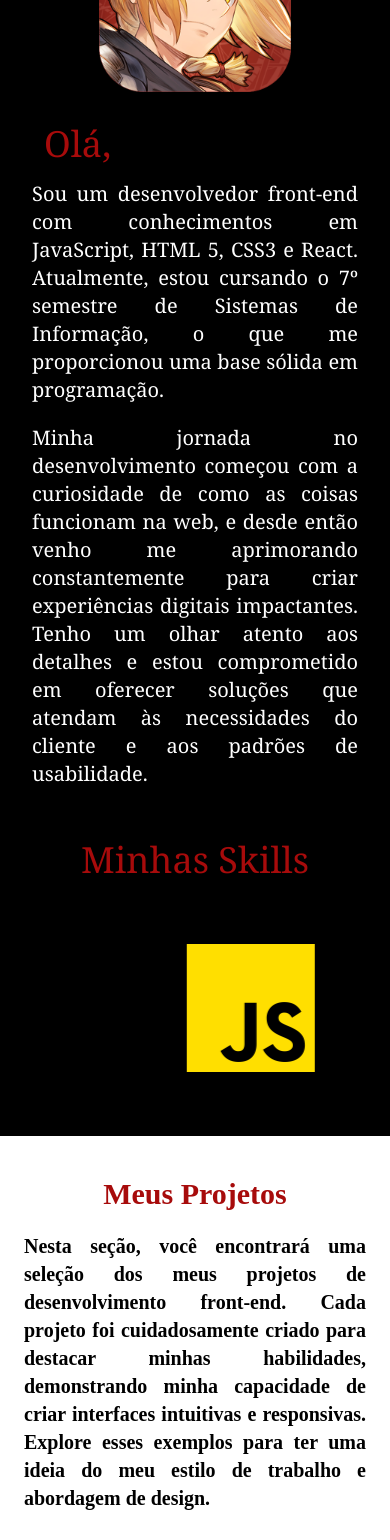
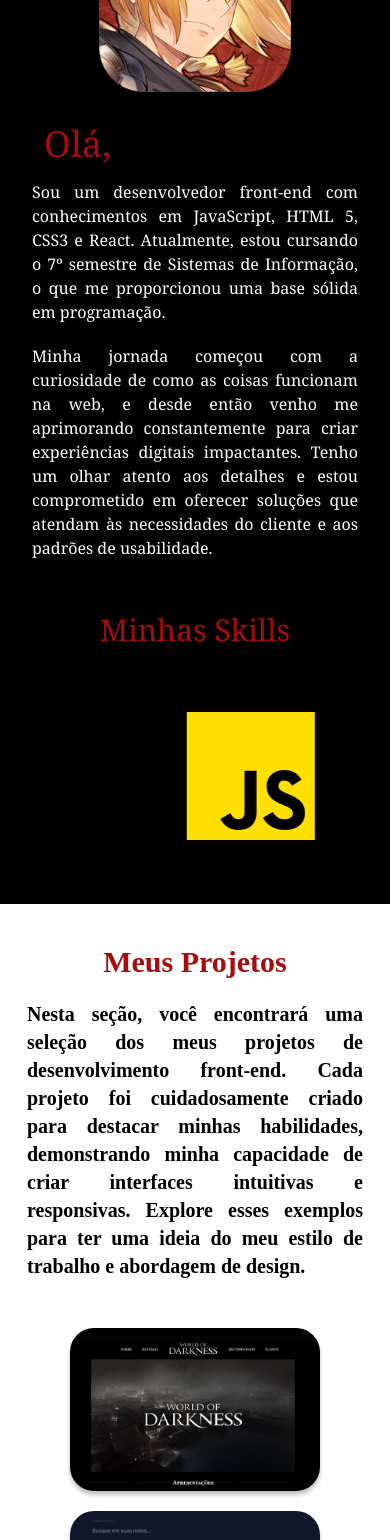
Before and after one commit to WillianBatista19/fmbportifolio, a React (Vite) app: page / in a window 390 px wide. Shown: the part 920-2460 px from the top of the page. Built offline with nearby package versions, Linux system fonts and the light colour scheme.

Commit message:
text
att fonte e texto

```diff
--- a/src/components/Home/about/About.tsx
+++ b/src/components/Home/about/About.tsx
@@ -18,19 +18,19 @@ function about() {
                     <img className='w-48 md:w-60 lg:w-80' src={Ed2} alt="Ed" />
                 </div>
 
-                <div className='m-8 md:mx-20 md:my-0 lg:mx-5 xl:max-w-[547px] text-justify'>
-                    <p className='text-white mb-5 font-staubach text-xl md:text-2xl'>
+                <div className='m-8 md:mx-20 md:my-0 lg:mx-5 max-w-sm md:max-w-md xl:max-w-[547px] text-justify'>
+                    <p className='text-white mb-5 font-staubach text-base md:text-2xl'>
                          <span className='text-primary-200 block text-4xl mb-4 pl-3'>Olá,</span> Sou um desenvolvedor front-end com conhecimentos em JavaScript, HTML 5, CSS3 e React. Atualmente, estou cursando o 7º semestre de Sistemas de Informação, o que me proporcionou uma base sólida em programação.
                     </p>
 
-                    <p className='text-white mb-5 font-staubach text-xl md:text-2xl'>
-                        Minha jornada no desenvolvimento começou com a curiosidade de como as coisas funcionam na web, e desde então venho me aprimorando constantemente para criar experiências digitais impactantes. Tenho um olhar atento aos detalhes e estou comprometido em oferecer soluções que atendam às necessidades do cliente e aos padrões de usabilidade.
+                    <p className='text-white mb-5 font-staubach text-base md:text-2xl'>
+                        Minha jornada começou com a curiosidade de como as coisas funcionam na web, e desde então venho me aprimorando constantemente para criar experiências digitais impactantes. Tenho um olhar atento aos detalhes e estou comprometido em oferecer soluções que atendam às necessidades do cliente e aos padrões de usabilidade.
                     </p>
                 </div>
             </div>
             <div className='grid grid-cols-1 w-full justify-center gap-y-16 xl:gap-y-20'>
 
-                <h1 className='flex justify-center text-4xl font-staubach lg:mt-20 text-primary-200'>Minhas Skills</h1>
+                <h1 className='flex justify-center text-3xl sm:text-4xl font-staubach lg:mt-20 text-primary-200'>Minhas Skills</h1>
 
                 <Carousel opts={{loop: true,}} plugins={[ Autoplay({ delay: 2000,}),]} className='flex justify-center mb-16 xl:mb-20'>
                     <CarouselContent className='md:-ml-10 xl:-ml-24'>
--- a/src/components/Home/footer/Footer.tsx
+++ b/src/components/Home/footer/Footer.tsx
@@ -45,7 +45,7 @@ function Footer() {
                                 </ul>
                             </div>
 
-                            <div className='col-span-1 flex items-center sm:items-start space-x-2 sm:pt-5 md:pt-0 px-5 sm:px-0 space-y-4 sm:space-y-0 order-3 sm:order-3'>
+                            <div className='col-span-1 flex  items-end sm:items-start space-x-2 sm:pt-5 md:pt-0 px-5 sm:px-0 space-y-4 sm:space-y-0 order-3 sm:order-3'>
                                 <PhoneIcon className="h-10 md:h-12 w-10 md:w-12 p-2 rounded-full bg-white text-black" />
 
                                 <ul className='text-white items-center'>
--- a/src/components/Home/projetos/Projetos.tsx
+++ b/src/components/Home/projetos/Projetos.tsx
@@ -12,10 +12,10 @@ function Projetos() {
                     <div className='md:h-full md:grid sm:grid-rows-5'>
                         <div className='sm:row-span-3'>
                             <div className='h-full flex flex-col sm:justify-end items-center sm:items-end pt-10 sm:pt-0'>
-                                <h1 className='text-primary-200 sm:w-full sm:max-w-[450px] sm:ml-16 text-3xl sm:text-4xl font-akkordeonSlab font-bold pb-5 sm:mb-2'>
+                                <h1 className='text-primary-200 sm:w-full sm:max-w-[450px] sm:ml-16  text-3xl sm:text-4xl font-akkordeonSlab font-bold pb-5 sm:mb-2'>
                                     Meus Projetos
                                 </h1>
-                                <p className='font-akkordeonSlab font-bold sm:w-full sm:max-w-[450px] px-6 sm:px-0 sm:ml-16 text-justify text-xl sm:text-2xl'>
+                                <p className='font-akkordeonSlab font-bold sm:w-full max-w-sm md:max-w-md px-6 sm:px-0 sm:ml-16 text-justify text-xl sm:text-2xl'>
                                 Nesta seção, você encontrará uma seleção dos meus projetos de desenvolvimento front-end. Cada projeto foi cuidadosamente criado para destacar minhas habilidades, demonstrando minha capacidade de criar interfaces intuitivas e responsivas. Explore esses exemplos para ter uma ideia do meu estilo de trabalho e abordagem de design.
                                 </p>
                             </div>
```
